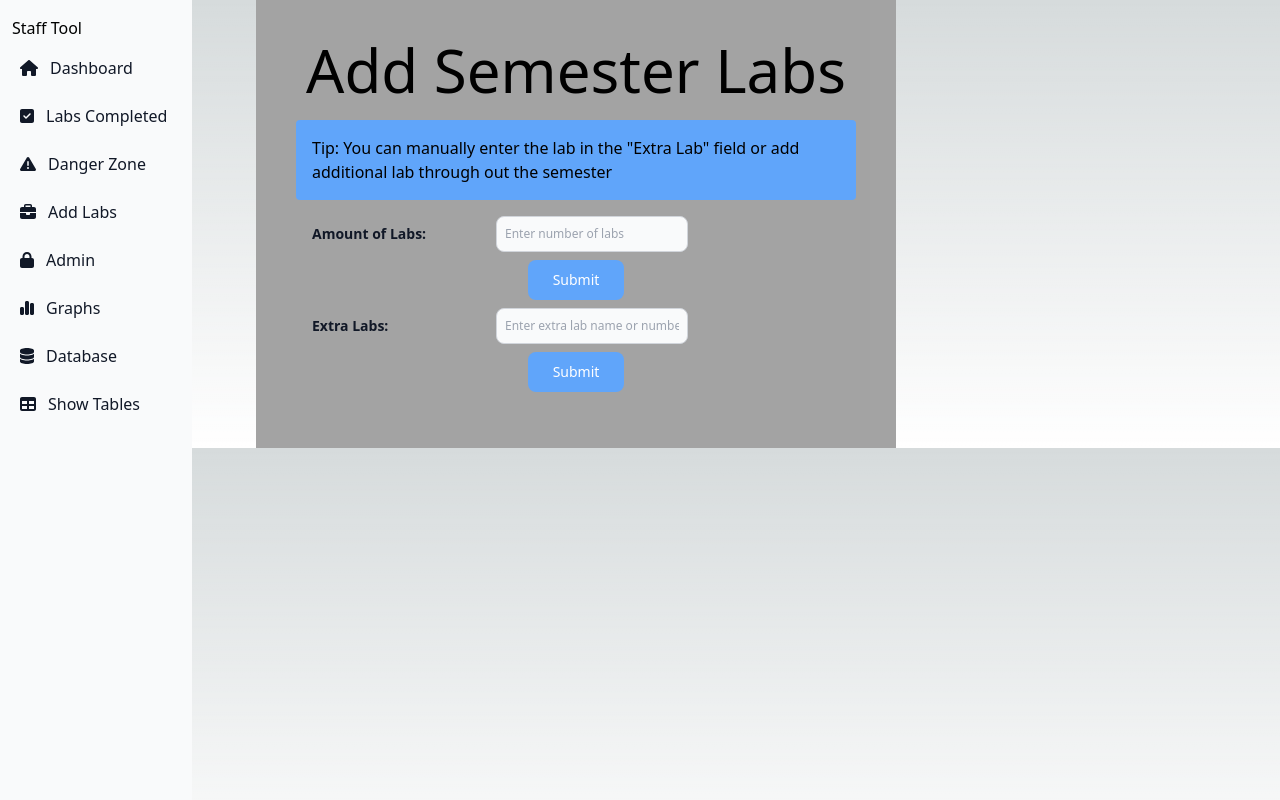
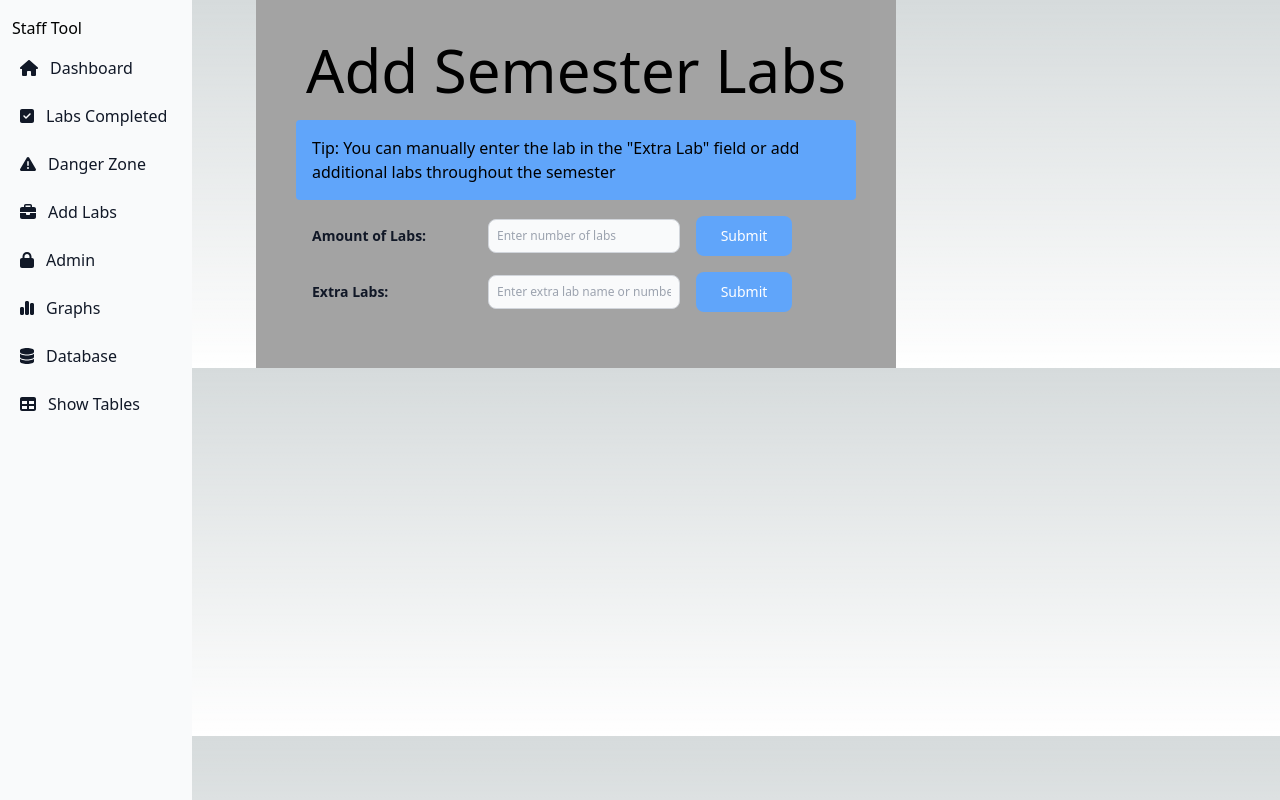
Before and after one commit to CalebStephens/CheckpointTool, a Next.js app in the folder checkpoint-tool/: page /addLabs in a window 1280 px wide. Built offline with nearby package versions, Linux system fonts and the light colour scheme.

Commit message:
Add labs complete

```diff
--- a/checkpoint-tool/components/addLabs.js
+++ b/checkpoint-tool/components/addLabs.js
@@ -1,58 +1,56 @@
 const addLabs = () => {
   return (
     <>
-      <div class="p-10 flex flex-col justify-center">
-        <h1 class="text-6xl m-auto pb-5">Add Semester Labs</h1>
+      <div className="p-10 flex flex-col justify-center">
+        <h1 className="text-6xl m-auto pb-5">Add Semester Labs</h1>
 
-        <h4 class="bg-blue-400 rounded p-4">
+        <h4 className="bg-blue-400 rounded p-4">
           Tip: You can manually enter the lab in the "Extra Lab" field or add
-          additional lab through out the semester
+          additional labs throughout the semester
         </h4>
 
-
-        <div class="justify-center flex flex-col p-4 space-y-2 ">
-            <div class="flex-row flex">
+        <div className="p-4 space-y-4">
+          <div className="flex items-center space-x-4">
             <label
-            for="small-input"
-            class="block mb-2 w-40 pt-2 text-sm font-bold text-gray-900 dark:text-white"
+              htmlFor="amount-of-labs"
+              className="w-40 text-sm font-bold text-gray-900 dark:text-white"
             >
               Amount of Labs:
             </label>
             <input
               type="text"
-            id="small-input"
+              id="amount-of-labs"
               placeholder="Enter number of labs"
-            class="block w-48 ml-6 p-2 text-gray-900 border border-gray-300 rounded-lg bg-gray-50 sm:text-xs focus:ring-blue-500 focus:border-blue-500 dark:bg-gray-700 dark:border-gray-600 dark:placeholder-gray-400 dark:text-white dark:focus:ring-blue-500 dark:focus:border-blue-500"
-          ></input>
-          </div>
+              className="flex p-2 text-gray-900 border border-gray-300 rounded-lg bg-gray-50 sm:text-xs focus:ring-blue-500 focus:border-blue-500 dark:bg-gray-700 dark:border-gray-600 dark:placeholder-gray-400 dark:text-white dark:focus:ring-blue-500 dark:focus:border-blue-500"
+            />
             <button
               type="submit"
-            class="w-24 m-auto text-white bg-blue-400 hover:bg-blue-800 focus:ring-4 focus:outline-none focus:ring-blue-300 font-medium rounded-lg text-sm px-5 py-2.5 text-center dark:bg-blue-600 dark:hover:bg-blue-700 dark:focus:ring-blue-800"
+              className="w-24 text-white bg-blue-400 hover:bg-blue-800 focus:ring-4 focus:outline-none focus:ring-blue-300 font-medium rounded-lg text-sm px-5 py-2.5 text-center dark:bg-blue-600 dark:hover:bg-blue-700 dark:focus:ring-blue-800"
             >
               Submit
             </button>
+          </div>
 
-
-          <div class="flex-row flex">
+          <div className="flex items-center space-x-4">
             <label
-            for="small-input"
-            class="block mb-2 w-40 pt-2 text-sm font-bold text-gray-900 dark:text-white"
+              htmlFor="extra-labs"
+              className="w-40 text-sm font-bold text-gray-900 dark:text-white"
             >
               Extra Labs:
             </label>
             <input
               type="text"
-              id="small-input"
+              id="extra-labs"
               placeholder="Enter extra lab name or number"
-              class="block w-48 ml-6 p-2 text-gray-900 border border-gray-300 rounded-lg bg-gray-50 sm:text-xs focus:ring-blue-500 focus:border-blue-500 dark:bg-gray-700 dark:border-gray-600 dark:placeholder-gray-400 dark:text-white dark:focus:ring-blue-500 dark:focus:border-blue-500"
-            ></input>
-            </div>
+              className="flex p-2 text-gray-900 border border-gray-300 rounded-lg bg-gray-50 sm:text-xs focus:ring-blue-500 focus:border-blue-500 dark:bg-gray-700 dark:border-gray-600 dark:placeholder-gray-400 dark:text-white dark:focus:ring-blue-500 dark:focus:border-blue-500"
+            />
             <button
               type="submit"
-              class="w-24 m-auto text-white bg-blue-400 hover:bg-blue-800 focus:ring-4 focus:outline-none focus:ring-blue-300 font-medium rounded-lg text-sm px-5 py-2.5 text-center dark:bg-blue-600 dark:hover:bg-blue-700 dark:focus:ring-blue-800"
+              className="w-24 text-white bg-blue-400 hover:bg-blue-800 focus:ring-4 focus:outline-none focus:ring-blue-300 font-medium rounded-lg text-sm px-5 py-2.5 text-center dark:bg-blue-600 dark:hover:bg-blue-700 dark:focus:ring-blue-800"
             >
               Submit
             </button>
+          </div>
         </div>
       </div>
     </>
```
Lines whose indentation alone changed are shown as unchanged.
